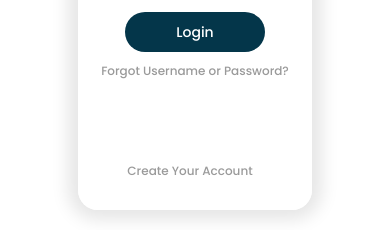
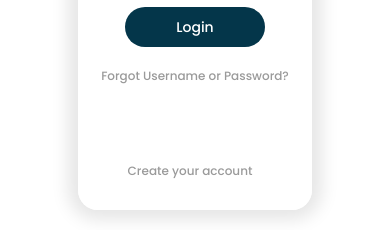
Before and after one commit to Kazutoo97/simple-login-responsive, a plain HTML site: page index.html in a window 390 px wide. Shown: the part 465-695 px from the top of the page. Drawn offline with Linux system fonts and the light colour scheme; some icons are missing.

Commit message:
Simple Login Responsive

```diff
--- a/index.html
+++ b/index.html
@@ -23,7 +23,7 @@
         <button type="button" class="login-btn">Login</button>
         <a href="#" class="forgot">Forgot Username or Password?</a>
         <div class="create">
-          <a href="#">Create Your Account</a>
+          <a href="#">Create your account</a>
           <i class="lni lni-arrow-right"></i>
         </div>
       </div>
--- a/style.css
+++ b/style.css
@@ -1,4 +1,4 @@
-@import url("https://fonts.googleapis.com/css2?family=Poppins:wght@300;400;500;600;700&display=swap");
+@import url("https://fonts.googleapis.com/css2?family=Poppins:wght@500;700&display=swap");
 
 * {
   margin: 0;
@@ -8,34 +8,36 @@
 }
 
 body {
-  background: #fff;
-  height: 100vh;
+  min-height: 100vh;
   display: flex;
   justify-content: center;
   align-items: center;
+  background: #fff;
 }
 
 .container {
+  background: #fff;
   width: 60vw;
   height: 60vh;
   display: grid;
   grid-template-columns: 100%;
-  grid-column: "login";
+  grid-template-areas: "login";
   border-radius: 20px;
   overflow: hidden;
-  background: #fff;
-  box-shadow: 0 0 17px 10px rgb(0 0 0 / 10%);
+  box-shadow: 0 0 17px 10px rgb(0 0 0 /10%);
 }
 
 .design {
+  grid-area: design;
   background: url("background.jpg") no-repeat;
   background-position: center;
   background-size: cover;
+  border-radius: 20px;
   display: none;
-  border-radius: 20px;
 }
 
 .login {
+  grid-area: login;
   background: #fff;
   display: flex;
   justify-content: center;
@@ -84,10 +86,10 @@ body {
   border-radius: 20px;
   color: #fff;
   margin-top: 10px;
-  transition: 0.3s;
   font-size: 14px;
   font-weight: 500;
   cursor: pointer;
+  transition: 0.3s;
 }
 
 .login-btn:hover {
@@ -95,7 +97,7 @@ body {
 }
 
 .forgot {
-  margin-top: 10px;
+  margin-top: 20px;
 }
 
 a {
@@ -116,14 +118,14 @@ a:hover {
   align-items: center;
   position: absolute;
   bottom: 30px;
+  gap: 10px;
 }
 
 .create i {
-  color: #9a9a9a;
-  margin-left: 10px;
+  color: #686868;
 }
 
-@media screen and (min-width: 768px) {
+@media (min-width: 768px) {
   .container {
     grid-template-columns: 50% 50%;
     grid-template-areas: "design login";
```
